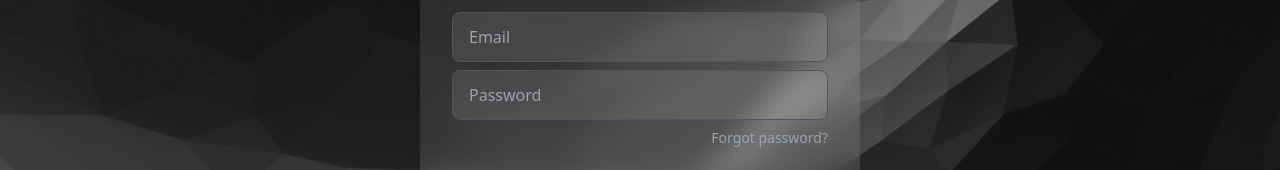
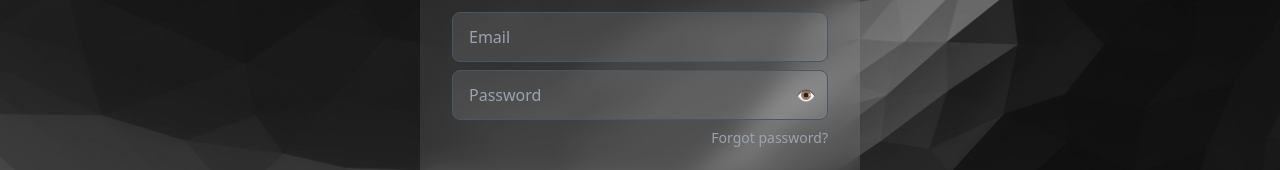
Before and after one commit to notyash/ecommerce-project, a React (Vite) app in the folder frontend/: page /login in a window 1280 px wide. Shown: the part 258-428 px from the top of the page. Built offline with nearby package versions, Linux system fonts and the light colour scheme; no server answers.

Commit message:
feat: add password visibility button in login form

```diff
--- a/frontend/src/components/LoginInForm.tsx
+++ b/frontend/src/components/LoginInForm.tsx
@@ -10,6 +10,7 @@ export function SignInForm() {
     const {googleLogin, isPending} = useGoogleOAuthLogin();
     const [email, setEmail] = useState("");
     const [password, setPassword] = useState("");
+    const [showPassword, setShowPassword] = useState(false)
     const [error, setError] = useState({emailError: "", passwordError: ""})
     const loginMutation = useLogin()
 
@@ -55,16 +56,19 @@ export function SignInForm() {
               onChange={(e) => setEmail(e.target.value)}/>
 
             {error.emailError && <p className="text-sm text-red-500 mb-2">{error.emailError}</p>}
-
-            <input
-              type="password"
+            <div className="relative">
+              <input
+              type={showPassword ? "text" : "password"}
               value={password}
               placeholder="Password"
-              className={`w-full bg-white/10 text-white placeholder-gray-400 border ${error.passwordError ? "border-red-500" : "border-gray-600"} rounded-lg px-4 py-3 outline-none focus:border-white transition`}
+              className={`w-full bg-white/10 text-white placeholder-gray-400 border ${error.passwordError ? "border-red-500" : "border-gray-600"} rounded-lg px-4 pr-10 py-3 outline-none focus:border-white transition`}
               onChange={(e) => setPassword(e.target.value)}
-            />
+              />
+              <button type="button" onClick={() => setShowPassword(!showPassword)} className="absolute right-3 top-1/2 -translate-y-1/2 text-gray-400 hover:text-white">{showPassword ? "🙈" : "👁️"}</button>
+            </div>
 
             {error.passwordError && <p className="text-sm text-red-500 mb-2">{error.passwordError}</p>}
+            {loginMutation.isError && <p className="text-sm text-red-500 mb-2">User not found!</p>}
 
             <div className="flex justify-end mt-2 mb-6">
               <Link to="/forgotpassword" className="text-gray-400 text-sm hover:text-white transition">
--- a/frontend/src/hooks/useAuth.ts
+++ b/frontend/src/hooks/useAuth.ts
@@ -5,15 +5,22 @@ import { useGoogleLogin } from "@react-oauth/google";
 import { useNavigate } from "@tanstack/react-router";
 import { useMutation } from "@tanstack/react-query";
 import { Credentials } from "../types/auth";
+import axios from "axios"
 
 export function useGetUser() {
     const {isLoading, error, data, isError} = useQuery<User>({
         queryKey: ['me'],
         queryFn: async () => {
-            const response = await api.get('/auth/me')
-            return response.data
+            try {
+                const response = await api.get('/auth/me')
+                return response.data
+            } catch (err) {
+                if (axios.isAxiosError(err) && err.response?.status === 401) { return null }
+                throw err
+            }
         },
         retry: false,
+        refetchOnWindowFocus: false
     })
     return {
         isLoading,
```
